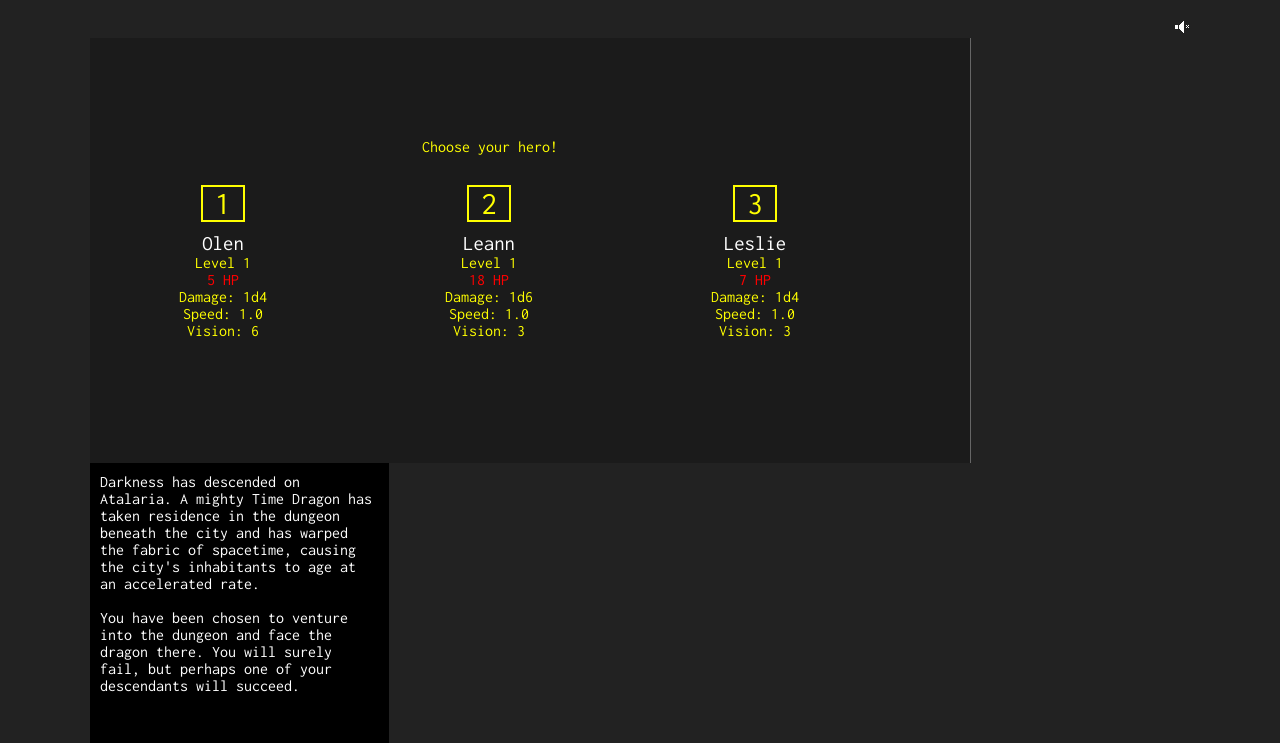
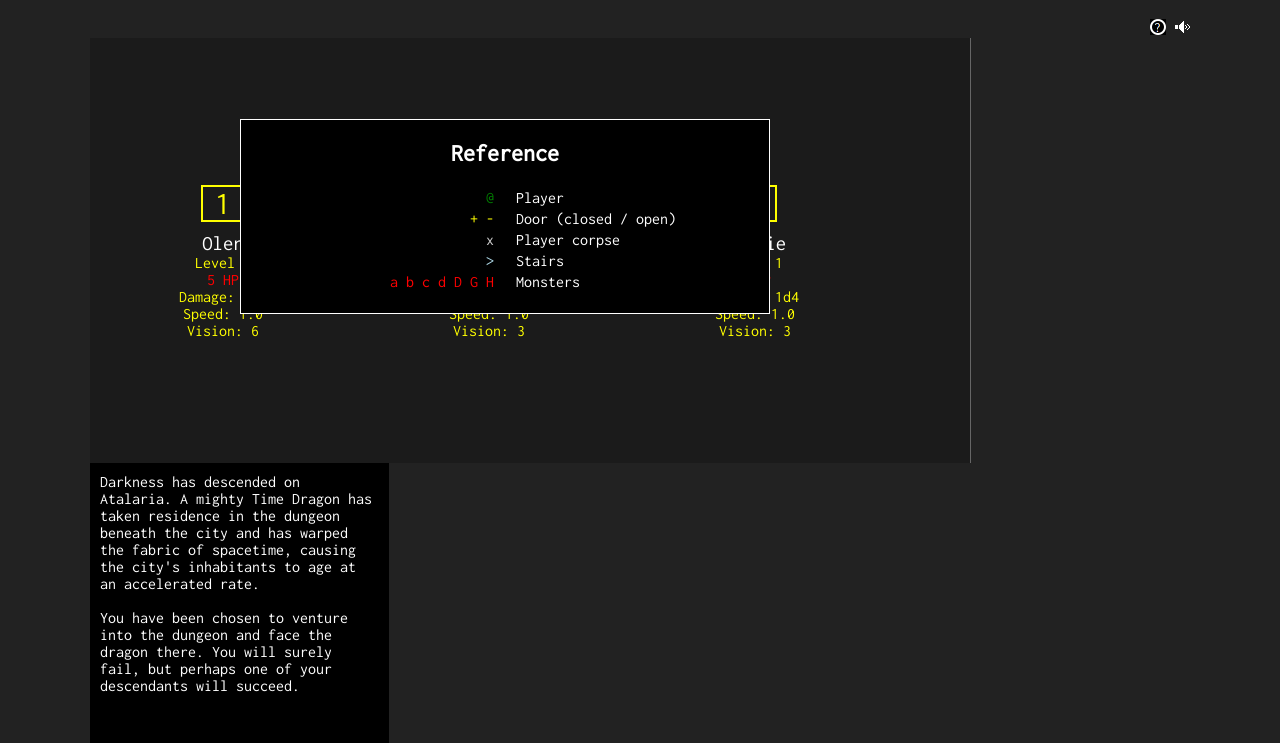
Before and after one commit to AlexNisnevich/ld27, a plain HTML site: page index.html in a window 1280 px wide. Both pictures are taken after a click on the link 1182 px from the left and 86 px from the top of the page. Shown: the part 57-800 px from the top of the page. Drawn offline with nearby package versions, Linux system fonts and the light colour scheme.

Commit message:
adding Reference

```diff
--- a/index.html
+++ b/index.html
@@ -22,11 +22,15 @@
 	<body>
 		<h1>10 Second Roguelike</h1>
 		<div id="container">
-			<div id="muteControl">
+			<div id="buttons">
+				<a id="helpButton">
+					<img src="images/help.png" title="Reference">
+				</a>
 				<a id="muteButton">
-					<img id="muteImg" src="images/mute-on.png">
+					<img id="muteImg" src="images/mute-on.png" title="Mute">
 				</a>
 			</div>
+			<div id="gameArea">
 				<div id="canvasContainer"></div>
 				<div id="sidebar">
 					<div id="description">
@@ -106,6 +110,32 @@
 					<div id="heroes">
 					</div>
 				</div>
+				<div id="reference">
+					<h2>Reference</h2>
+					<table>
+						<tr>
+							<td class="symbol" style="color: green;">@</td>
+							<td class="definition">Player</td>
+						</tr>
+						<tr>
+							<td class="symbol" style="color: yellow;">+ -</td>
+							<td class="definition">Door (closed / open)</td>
+						</tr>
+						<tr>
+							<td class="symbol" style="color: #ccc;">x</td>
+							<td class="definition">Player corpse</td>
+						</tr>
+						<tr>
+							<td class="symbol" style="color: LightBlue;">></td>
+							<td class="definition">Stairs</td>
+						</tr>
+						<tr>
+							<td class="symbol" style="color: red;">a b c d D G H</td>
+							<td class="definition">Monsters</td>
+						</tr>
+					</table>
+				</div>
+			</div>
 		</div>
 		<div id="controls">
 			<div>Arrow Keys, Num Pad, or HJKL - move</div>
--- a/src/game.js
+++ b/src/game.js
@@ -76,6 +76,7 @@ var Game = {
 				Game.choosingCharacter = false;
 				$('#chooseCharacter').hide();
 				$('#description').hide();
+				$('#reference').hide();
 				$('canvas').removeClass('hidden');
 				Game.sounds.menu.pause();
 				Game.sounds.menu.load();
@@ -385,6 +386,20 @@ var Game = {
 		})
 
 		this.player.draw();
+	},
+
+	help: function () {
+		if (!$('#reference').is(":visible")) {
+			$('canvas').addClass('hidden');
+			$('#reference').show();
+		} else {
+			$('canvas').removeClass('hidden');
+			$('#reference').hide();
+		}
+
+		if (!Game.choosingCharacter) {
+			Game.pause();
+		}
 	}
 };
 
@@ -393,5 +408,15 @@ $(document).ready(function () {
 
 	$('#muteButton').click(function () {
 		Game.mute();
-	})
+	});
+
+	$('#helpButton').click(function () {
+		Game.help();
+	});
+
+	$('#gameArea').click(function () {
+		if ($('#reference').is(":visible")) {
+			Game.help();
+		}
+	});
 })
--- a/styles.css
+++ b/styles.css
@@ -8,6 +8,7 @@ body {
 #container {
 	margin: 0 auto;
 	width: 1100px;
+	position: relative;
 }
 
 #canvasContainer {
@@ -101,11 +102,11 @@ canvas.hidden {
 	background: #333;
 }
 
-#muteControl {
+#buttons {
 	text-align: right;
 }
 
-#muteControl #muteButton {
+#buttons a {
 	cursor: pointer;
 }
 
@@ -203,3 +204,25 @@ canvas.hidden {
 	padding: 10px;
 	text-align: left;
 }
+
+#reference {
+	display: none;
+	border: 1px solid white;
+	padding-bottom: 20px;
+	position: absolute;
+	top: 100px;
+	background: black;
+	left: 150px;
+}
+
+#reference .symbol {
+	width: 250px;
+	text-align: right;
+	padding-right: 10px;
+}
+
+#reference .definition {
+	width: 250px;
+	text-align: left;
+	padding-left: 10px;
+}
```
Also changed, not shown: images/help.png (added). Lines whose indentation alone changed are shown as unchanged.
